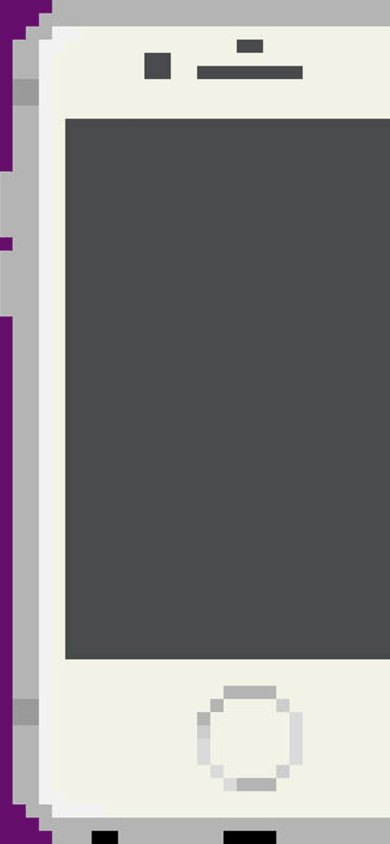
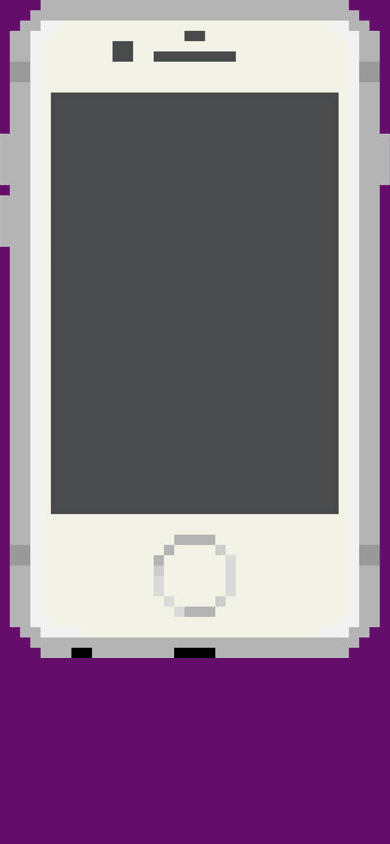
Before and after one commit to nikoewe/jokebot, a Next.js app: page / in a window 390 px wide. Built offline with nearby package versions, Linux system fonts and the light colour scheme.

Commit message:
responsive

```diff
--- a/src/app/components/arcade.css
+++ b/src/app/components/arcade.css
@@ -17,7 +17,20 @@
     background-image: url('../bmo.png');
     height: 100vh;
     width: 59.29vh;
-    background-size: cover;
+    background-size:contain;
+    background-repeat: no-repeat;
     display: flex;
     justify-content: center;
 }
+
+@media only screen and (max-width: 768px){
+    .background{
+        width: 100vw;
+    }
+
+    .screen{
+        top: 22.7vw;
+        height: 110vw;
+        width: 74vw;
+    }
+}
```
